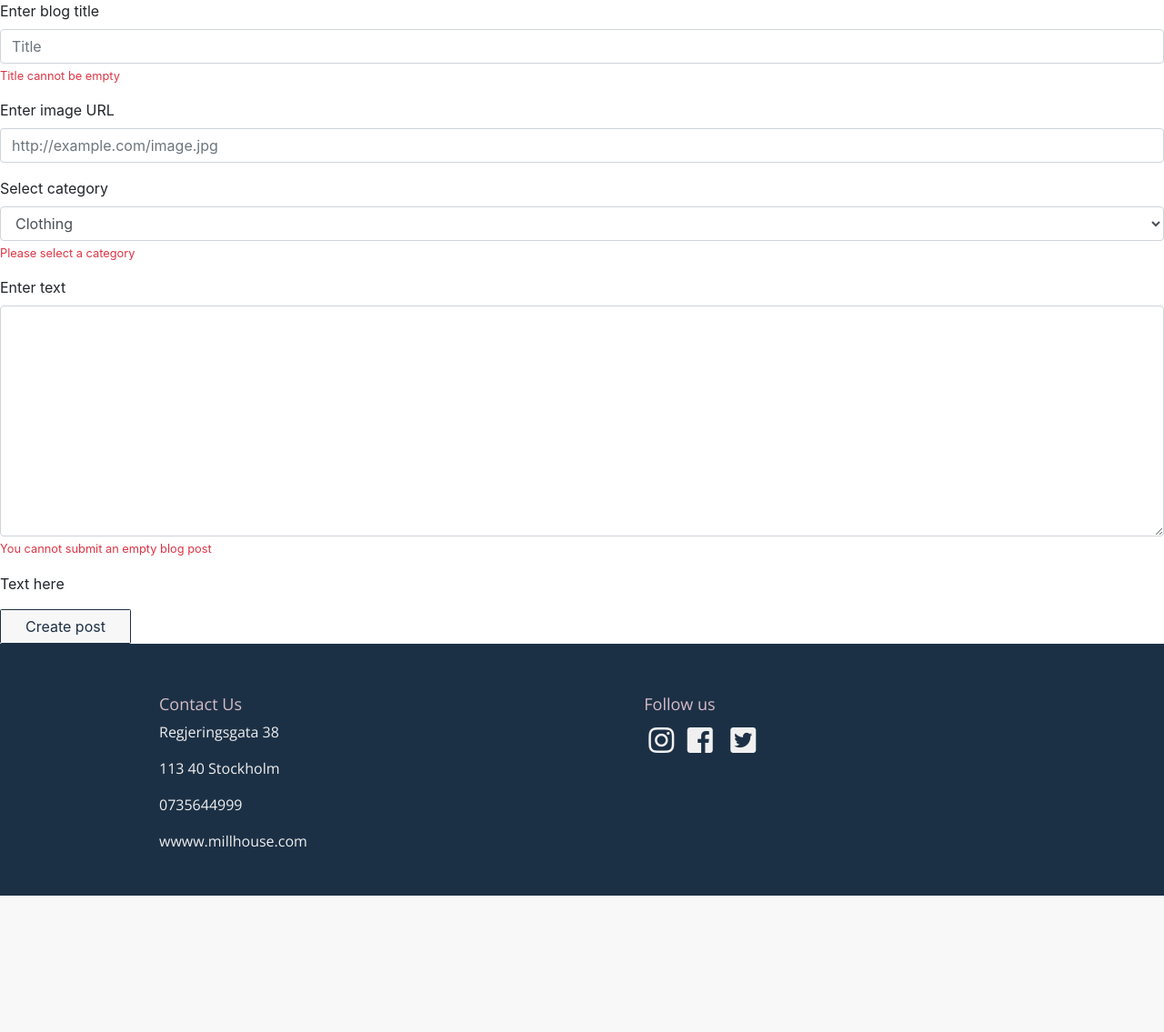
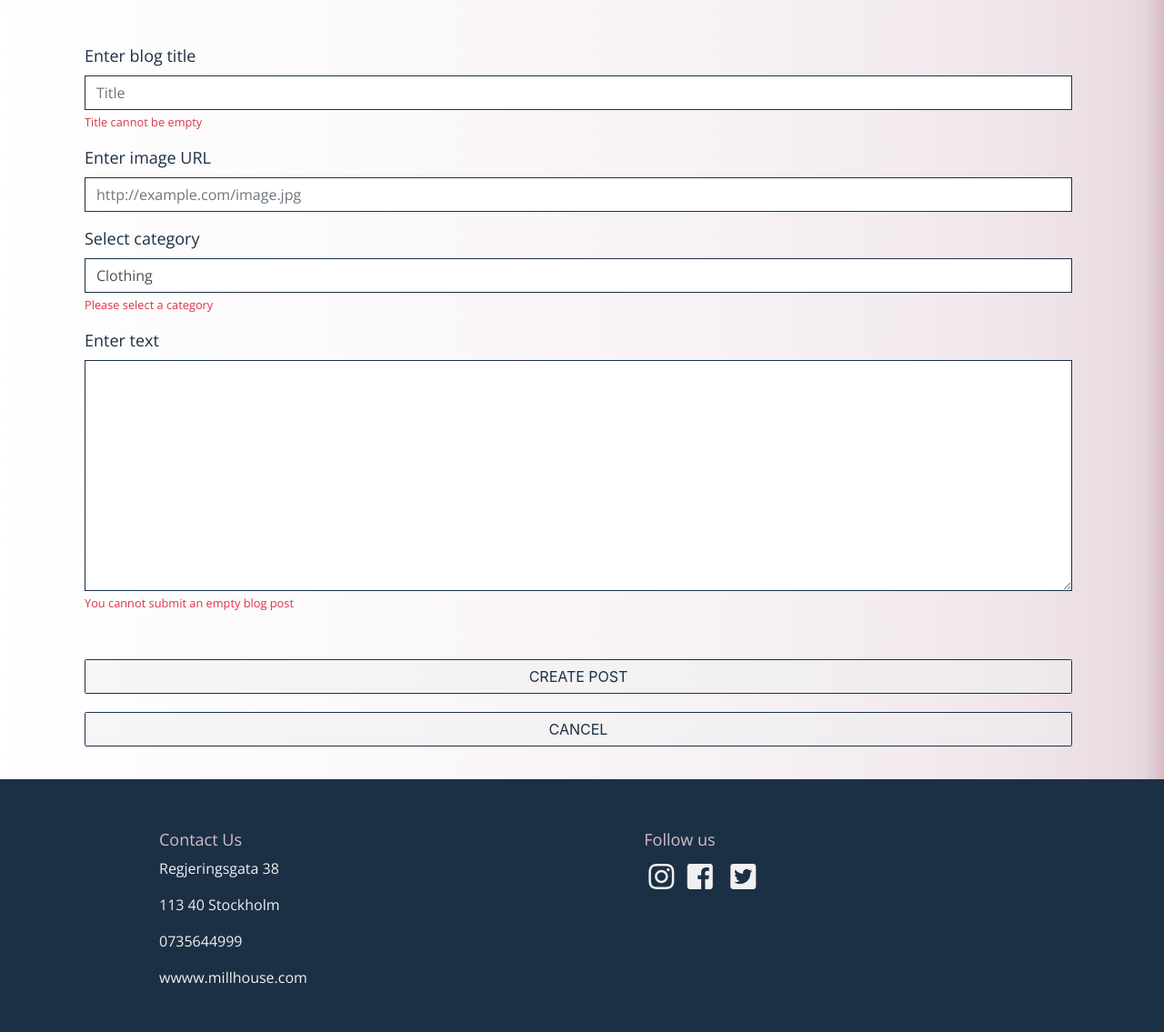
Before and after one commit to upbeatPigeons/Millhouse, a PHP site: page /views/create_post_page.php?action=create in a window 1280 px wide. Shown: the part 139-1274 px from the top of the page at 91% size. Before the commit the page ends 1124 px from the top, so only its background shows below. Run offline with PHP 8.4, Linux system fonts and the light colour scheme; the visitor is signed in with stand-in values (Sample User, id 1); data that the repository does not hold is empty; style sheets or scripts are compiled from the project's sources; some libraries are stand-ins or nearby versions.

Commit message:
Style the create post page, edit post page and their forms

```diff
--- a/includes/create_post_form.php
+++ b/includes/create_post_form.php
@@ -6,17 +6,17 @@ require_once "validation_functions.php";
 
 <form action="create_post_page.php?action=create" method="POST">
 	<div class="form-group">
-		<label for="title">Enter blog title</label>
-		<input type="text" class="form-control" name="title" placeholder="Title"><div class="<?php get_class_for_error_message($empty_title)?>"><?php echo $empty_title_error_message;?></div>
+		<label for="title" class="content">Enter blog title</label>
+		<input type="text" class="form-control borders" name="title" placeholder="Title"><div class="<?php get_class_for_error_message($empty_title)?>"><?php echo $empty_title_error_message;?></div>
 	</div>
 	<div class="form-group">
-		<label for="image">Enter image URL</label>
-		<input type="text" class="form-control" name="image" placeholder="http://example.com/image.jpg">
+		<label for="image" class="content">Enter image URL</label>
+		<input type="text" class="form-control borders" name="image" placeholder="http://example.com/image.jpg">
 	</div>
 
 	<div class="form-group">
-		<label for="category">Select category</label>
-		<select class="form-control" name="category">
+		<label for="category" class="content">Select category</label>
+		<select class="form-control borders" name="category">
 			<option value="Clothing">Clothing</option>
 			<option value="Accessories">Accessories</option>
 			<option value="Interior">Interior</option>
@@ -24,10 +24,12 @@ require_once "validation_functions.php";
 		<div class="<?php get_class_for_error_message($empty_category)?>"><?php echo $empty_category_error_message;?></div>
 	</div>
 		<div class="form-group">
-		<label for="description">Enter text</label>
-		<textarea class="form-control" name="description" rows="10"cols="30"></textarea>
+		<label for="description" class="content">Enter text</label>
+		<textarea class="form-control borders" name="description" rows="10"cols="30"></textarea>
 		<div class="<?php get_class_for_error_message($empty_description)?>"><?php echo $empty_description_error_message;?></div>
 	</div>
-	<p>Text here</p>
-	<button type="submit" class="btn create-post-button primory_btn">Create post</button>
+	<div class="cta_area">
+	<button type="submit" class="btn create-post-button primory_btn btn-block">Create post</button>
+	<a class="btn cancel-action-button primory_btn btn-block" href="../views/home_page.php" role="button">Cancel</a>
+</div>
 </form>
--- /dev/null
+++ b/sass/components/_forms.scss
@@ -0,0 +1,27 @@
+.borders {
+  border-radius: 0;
+  border-color: $darkblue_color;
+  -webkit-appearance: none;
+}
+
+.form-control:focus {
+  box-shadow: none;
+  border-color: $darkblue_color;
+  color: $darkblue_color;
+}
+
+.form-group {
+   font-family: $sans-serif;
+}
+
+.cta_area {
+  margin-top: 3.225rem;
+  .btn {
+    text-transform: uppercase;
+    margin: 1.25rem 0 1.25rem 0;
+  }
+}
+
+.invalid-feedback {
+  font-family: $sans-serif;
+}
--- /dev/null
+++ b/sass/pages/_create_edit_post.scss
@@ -0,0 +1,11 @@
+
+.main_content {
+    @include pink_background_gradient;
+}
+
+.form_container {
+
+  .form_wrapper {
+    padding: 3rem 1rem 1rem 0.5rem;
+  }
+}
--- a/sass/style.scss
+++ b/sass/style.scss
@@ -9,6 +9,7 @@
 @import "components/button";
 @import "components/nav";
 @import "components/footer";
+@import "components/forms";
 
 
 //**** */pages
@@ -16,3 +17,4 @@
 @import "pages/home";
 @import "pages/login";
 @import "pages/single_post";
+@import "pages/create_edit_post";
--- a/views/create_post_page.php
+++ b/views/create_post_page.php
@@ -1,6 +1,7 @@
 <?php
 session_start();
 include "../includes/head.php";
+include "../includes/actions_posts.php";
 ?>
 
 <body id="create_post_page">
@@ -8,11 +9,14 @@ include "../includes/head.php";
 		<?php include "../includes/nav-bar.php"; ?>
 	</header>
 
-		<main>
+	<main class="main_content">
+		<section class="container form_container">
+			<div class="form_wrapper">
 				<?php
-				include "../includes/actions_posts.php";
 				include "../includes/create_post_form.php";
 				?>
+			</div>
+		</section>
 	</main>
 
 	<?php include "../includes/footer.php"; ?>
```
Also changed, not shown: includes/edit_post_form.php (+14 -11 lines), views/edit_post_page.php (+6 -2 lines). Lines whose indentation alone changed are shown as unchanged.
